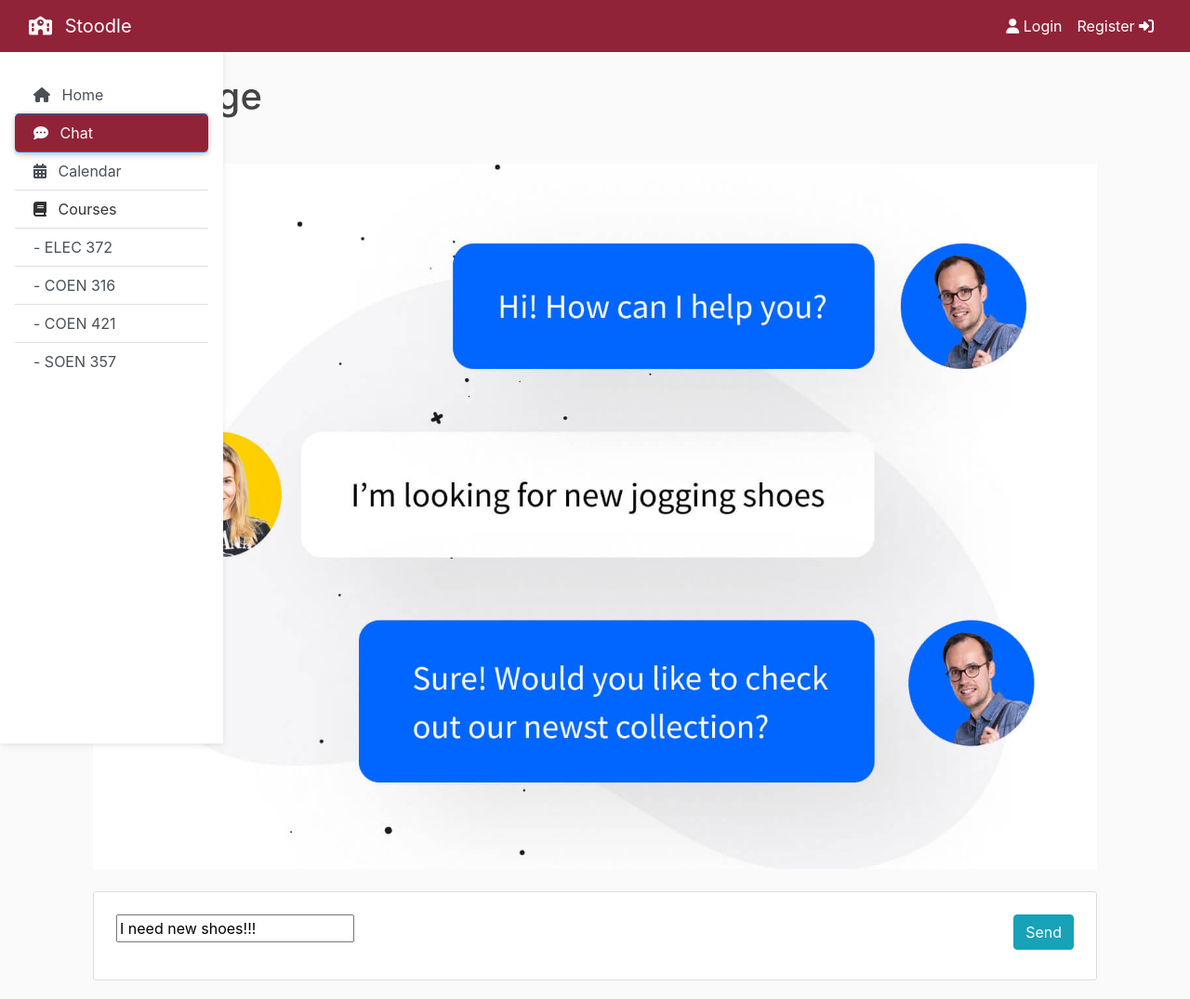
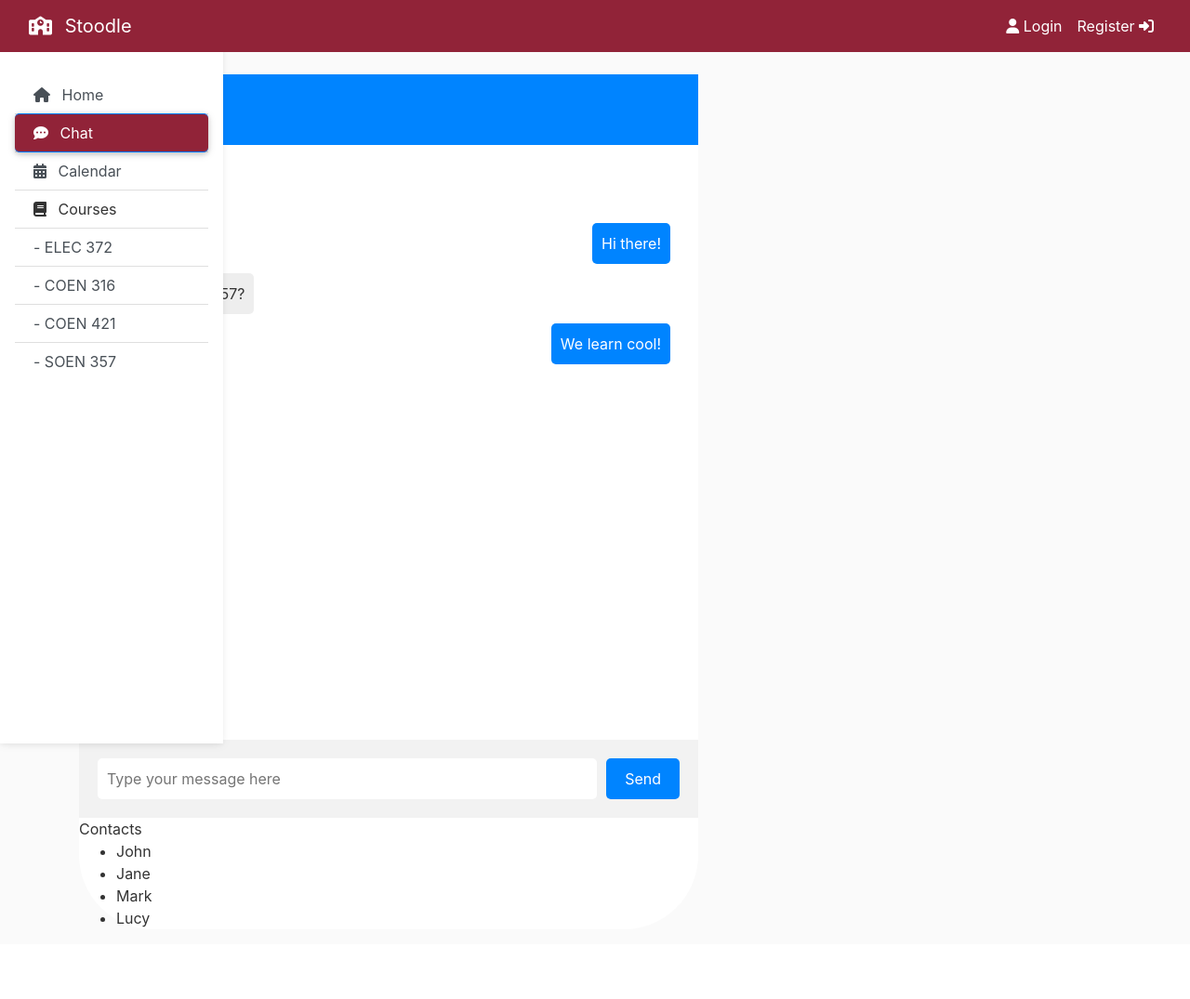
Before and after one commit to SamsonKaller/soen-357-final-project, a Flask app: page /chat in a window 1280 px wide. Shown: the whole page at 93% size. After the commit the page ends 998 px from the top, so only its background shows below. Run offline with Flask 3, Linux system fonts and the light colour scheme; some libraries are stand-ins or nearby versions.

Commit message:
add chat box

```diff
--- a/flaskapp/static/main.css
+++ b/flaskapp/static/main.css
@@ -118,3 +118,105 @@ a.article-title:hover {
 .carousel .carousel-indicators li.active {
   background-color: #da3a16;
 }
+/* chat box */
+.bodyChat
+{display: flex;
+justify-content: center;
+align-items: center;
+min-height: 100vh;
+background: linear-gradient(#912338 0%,#912338 130px, #dbd5d5 130px, n #d9dbd5 100%);
+}
+.main{
+  min-height: 100vh;
+  background: linear-gradient(to right top, #65dfc9,#6cdbeb);
+  display: flex;align-items: center;
+  justify-content: center;
+
+}
+.glass{
+  background: rgb(255, 255, 255);
+  min-width: 80vh;
+  min-height: 80vh;
+  width: 60%;
+  background: linear-gradient(to right bottom ,rgba(255,255,255,0.7),rgba(255,255,255.0.3));
+  border: #000000;
+  border-radius: 5rem;
+}
+.chatBox
+{
+  background: linear-gradient(to right top, #65dfc9,#6cdbeb);
+  border-radius: 10px;
+  box-shadow: 0 8px 32px 0 rgba(31, 38, 135, 0.37);
+  backdrop-filter: blur(4px);
+  -webkit-backdrop-filter: blur(4px);
+  border: 1px solid rgba(255, 255, 255, 0.18);
+  width: 100%;
+  height: 100%;
+  display: flex;
+  flex-direction: column;
+  justify-content: space-between;
+  align-items: center;
+  padding: 20px;
+  position: relative;
+
+}
+.chat-container {
+			display: flex;
+			flex-direction: column;
+			height: 100vh;
+		}
+		.chat-header {
+			display: flex;
+			align-items: center;
+			justify-content: space-between;
+			padding: 20px;
+			background-color: #0084ff;
+			color: #fff;
+			font-size: 24px;
+			font-weight: bold;
+		}
+		.chat-messages {
+			flex: 1;
+			display: flex;
+			flex-direction: column;
+			overflow-y: scroll;
+			padding: 30px;
+		}
+		.message {
+			margin-bottom: 10px;
+			padding: 10px;
+			border-radius: 5px;
+			max-width: 80%;
+			align-self: flex-start;
+			background-color: #eee;
+			font-size: 16px;
+			line-height: 1.5;
+		}
+		.message.me {
+			align-self: flex-end;
+			background-color: #0084ff;
+			color: #fff;
+		}
+		.chat-form {
+			display: flex;
+			align-items: center;
+			padding: 20px;
+			background-color: #f2f2f2;
+		}
+		.chat-input {
+			flex: 1;
+			padding: 10px;
+			font-size: 16px;
+			border: none;
+			border-radius: 5px;
+			margin-right: 10px;
+		}
+		.chat-submit {
+			padding: 10px 20px;
+			background-color: #0084ff;
+			color: #fff;
+			border: none;
+			border-radius: 5px;
+			font-size: 16px;
+			cursor: pointer;
+		}
--- a/flaskapp/templates/chat.html
+++ b/flaskapp/templates/chat.html
@@ -1,17 +1,34 @@
-{% extends "base.html" %}
-{% block content %}
-	<h1>Chat Page</h1>
-	<div class="container mt-5">
-		<div>
-			<img class="img-fluid" src="{{ url_for('static', filename='pics/chat.jpg') }}">
-		</div>
-		<article class="media content-section p-4 mt-4">
-			<div class="mr-auto">
-				<input type="text" value="I need new shoes!!!"></p>
-			</div>
-			<div>
-				<button class="btn btn-info">Send</button>
-			</div>
-		</article>
-	</div>
+{% extends "base.html" %} {% block content %}
+
+<main>
+  <section class="glass">
+    <div class="chat-container">
+      <div class="chat-header">Chat Page</div>
+      <div class="chat-messages">
+        <div class="message">Hello!</div>
+        <div class="message me">Hi there!</div>
+        <div class="message">how is SOEN 357?</div>
+        <div class="message me">We learn cool!</div>
+      </div>
+      <div class="chat-form">
+        <input
+          type="text"
+          class="chat-input"
+          placeholder="Type your message here"
+        />
+        <button class="chat-submit">Send</button>
+      </div>
+    </div>
+    <div class="contacts-container">
+      <div class="contacts-header">Contacts</div>
+      <ul class="contacts-list">
+        <li>John</li>
+        <li>Jane</li>
+        <li>Mark</li>
+        <li>Lucy</li>
+      </ul>
+    </div>
+  </section>
+</main>
+
 {% endblock content %}
```
